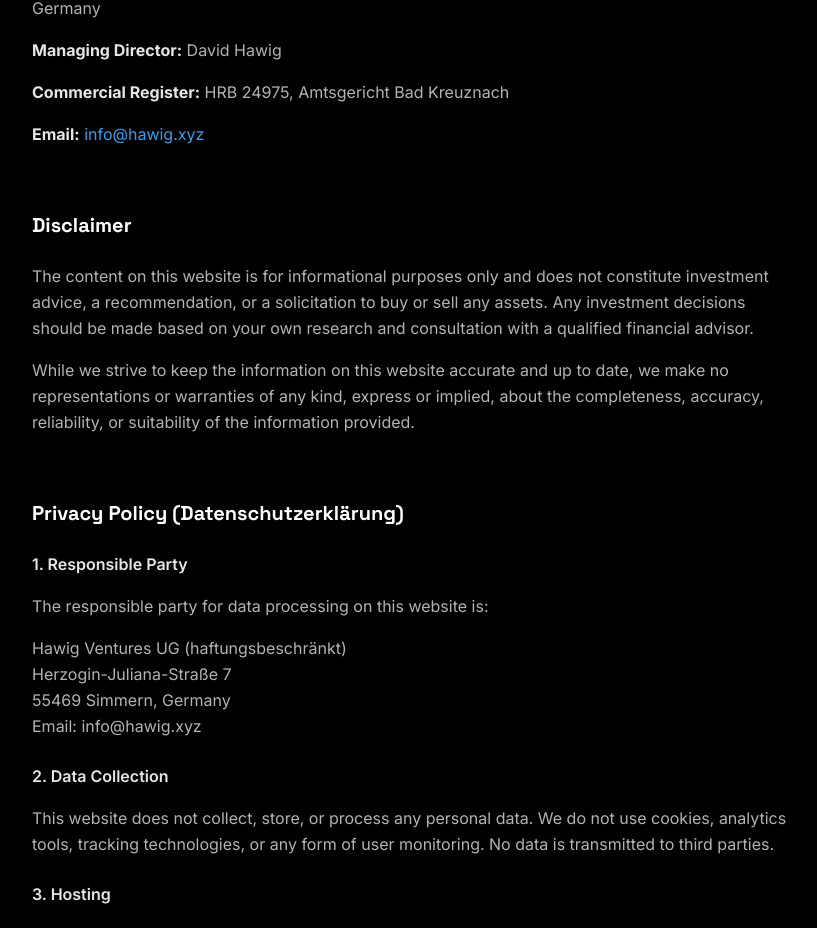
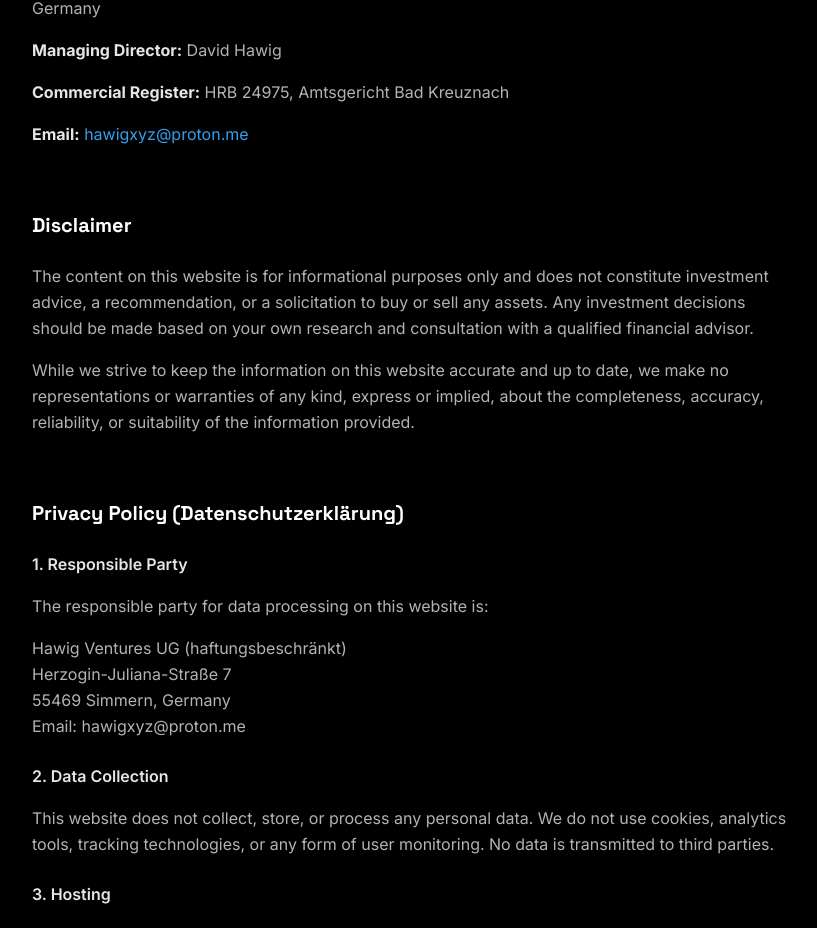
Before and after one commit to Noc2/Hawig, a Next.js app: page /legal in a window 1280 px wide. Shown: the part 478-1406 px from the top of the page, without its empty margins (224-1041 px from the left). Built offline with nearby package versions, Linux system fonts and the light colour scheme.

Commit message:
Update legal notice email

```diff
--- a/src/app/legal/page.tsx
+++ b/src/app/legal/page.tsx
@@ -42,10 +42,10 @@ export default function LegalPage() {
             <p>
               <strong className="text-white/90">Email:</strong>{" "}
               <a
-                href="mailto:info@hawig.xyz"
+                href="mailto:hawigxyz@proton.me"
                 className="text-brand-blue hover:text-white transition-colors"
               >
-                info@hawig.xyz
+                hawigxyz@proton.me
               </a>
             </p>
           </div>
@@ -89,7 +89,7 @@ export default function LegalPage() {
               Hawig Ventures UG (haftungsbeschr&auml;nkt)<br />
               Herzogin-Juliana-Stra&szlig;e 7<br />
               55469 Simmern, Germany<br />
-              Email: info@hawig.xyz
+              Email: hawigxyz@proton.me
             </p>
 
             <h3 className="text-white/90 font-semibold mt-6">
@@ -127,7 +127,7 @@ export default function LegalPage() {
               data. Since this website does not collect personal data beyond
               what is technically necessary for hosting, these rights are
               generally not applicable. If you have questions, please contact us
-              at info@hawig.xyz.
+              at hawigxyz@proton.me.
             </p>
 
             <h3 className="text-white/90 font-semibold mt-6">
```
